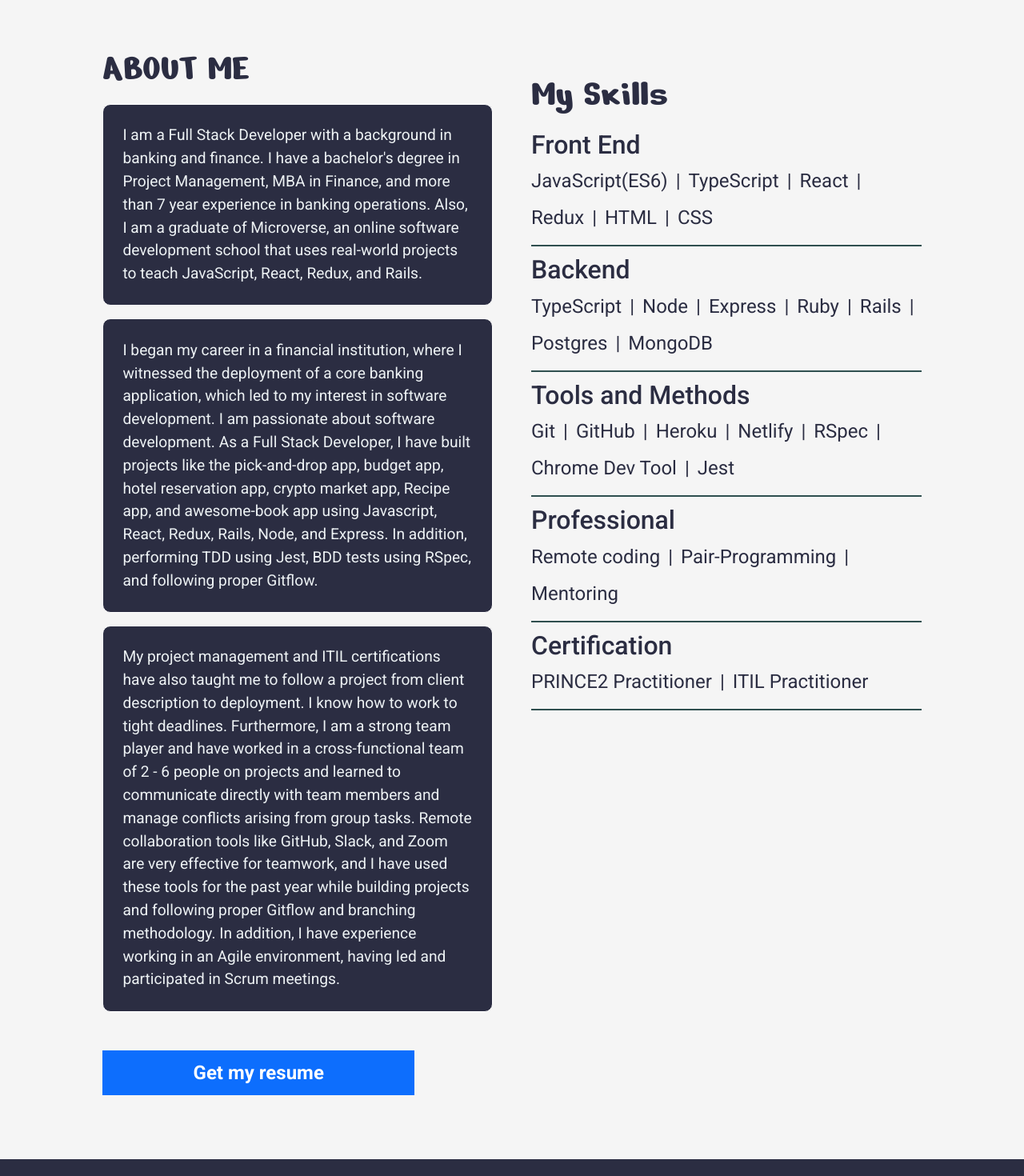
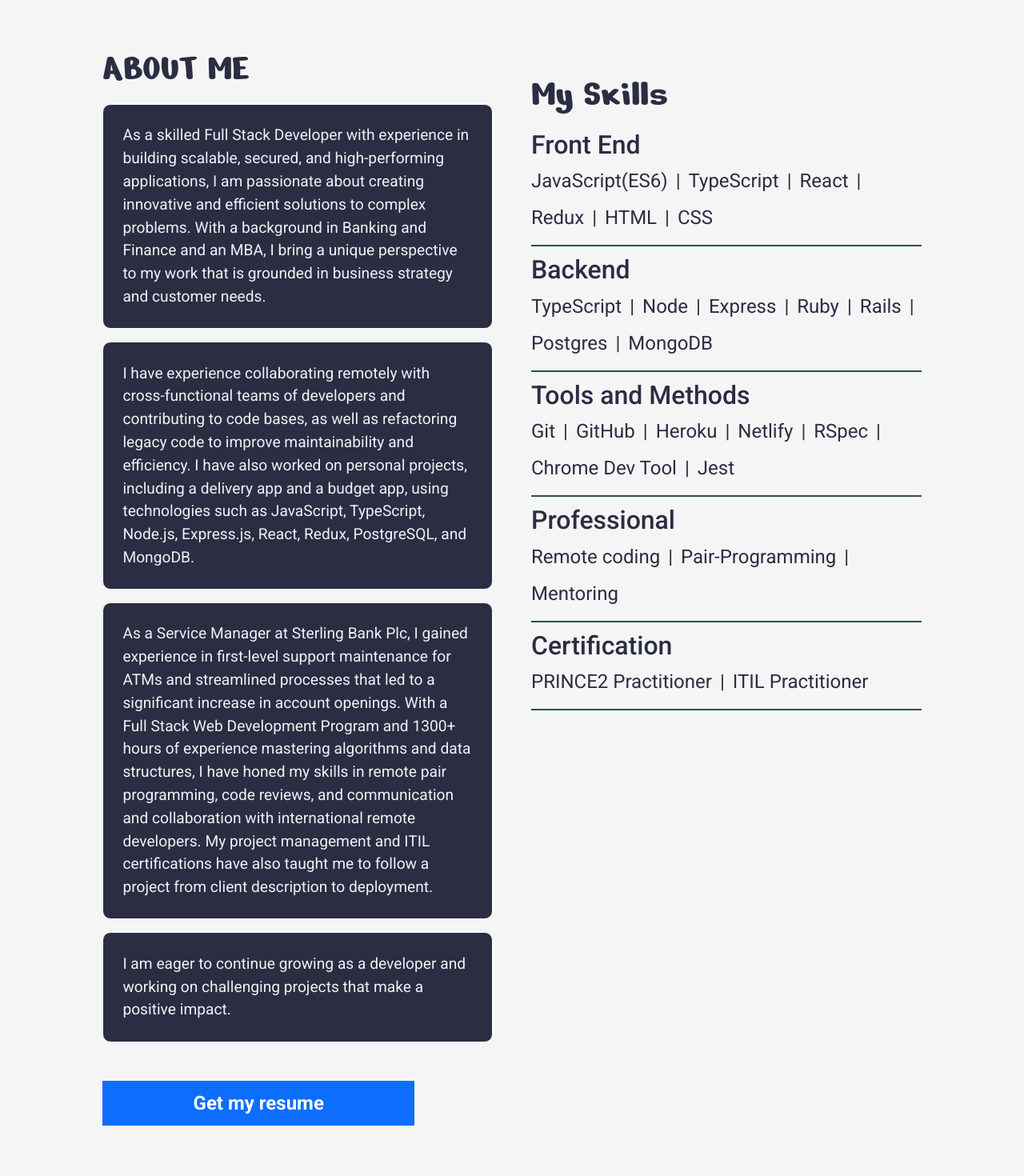
Before and after one commit to udeaghad/my-portfolio, a React (Create React App) app: page / in a window 1280 px wide. Shown: the part 2920-4390 px from the top of the page at 80% size. Built offline with nearby package versions, Linux system fonts and the light colour scheme.

Commit message:
Update AboutME component

```diff
--- a/src/components/AboutMe.js
+++ b/src/components/AboutMe.js
@@ -15,34 +15,34 @@ const AboutMe = () => (
       </Typography>
       <div className="about_me_text">
         <p>
-          I am a Full Stack Developer with a background in banking and finance.
-          I have a bachelor&apos;s degree in Project Management, MBA in Finance,
-          and more than 7 year experience in banking operations.
-          Also, I am a graduate of Microverse, an online software development school
-          that uses real-world projects to teach JavaScript, React, Redux, and Rails.
+          As a skilled Full Stack Developer with experience in building scalable, secured,
+          and high-performing applications, I am passionate about creating innovative and
+          efficient solutions to complex problems. With a background in Banking and Finance
+          and an MBA, I bring a unique perspective to my work that is grounded in business
+          strategy and customer needs.
         </p>
 
         <p>
-          I began my career in a financial institution, where I witnessed the deployment
-          of a core banking application, which led to my interest in software development.
-          I am passionate about software development. As a Full Stack Developer, I have
-          built projects like the pick-and-drop app, budget app, hotel reservation app,
-          crypto market app, Recipe app, and awesome-book app using Javascript, React,
-          Redux, Rails, Node, and Express. In addition, performing TDD using Jest, BDD
-          tests using RSpec, and following proper Gitflow.
+          I have experience collaborating remotely with cross-functional teams of developers
+          and contributing to code bases, as well as refactoring legacy code to improve
+          maintainability and efficiency. I have also worked on personal projects, including
+          a delivery app and a budget app, using technologies such as JavaScript, TypeScript,
+          Node.js, Express.js, React, Redux, PostgreSQL, and MongoDB.
         </p>
 
         <p>
-          My project management and ITIL certifications have also taught me to follow a
-          project from client description to deployment. I know how to work to tight
-          deadlines. Furthermore, I am a strong team player and have worked in a
-          cross-functional team of 2 - 6 people on projects and learned to communicate
-          directly with team members and manage conflicts arising from group tasks.
-          Remote collaboration tools like GitHub, Slack, and Zoom are very effective for
-          teamwork, and I have used these tools for the past year while building projects
-          and following proper Gitflow and branching methodology. In addition, I have
-          experience working in an Agile environment, having led and participated in
-          Scrum meetings.
+          As a Service Manager at Sterling Bank Plc, I gained experience in first-level support
+          maintenance for ATMs and streamlined processes that led to a significant increase in
+          account openings. With a Full Stack Web Development Program and 1300+ hours of experience
+          mastering algorithms and data structures, I have honed my skills in remote pair
+          programming, code reviews, and communication and collaboration with international remote
+          developers. My project management and ITIL certifications have also taught me to follow a
+          project from client description to deployment.
+        </p>
+
+        <p>
+          I am eager to continue growing as a developer and working on challenging projects that
+          make a positive impact.
         </p>
 
       </div>
```
